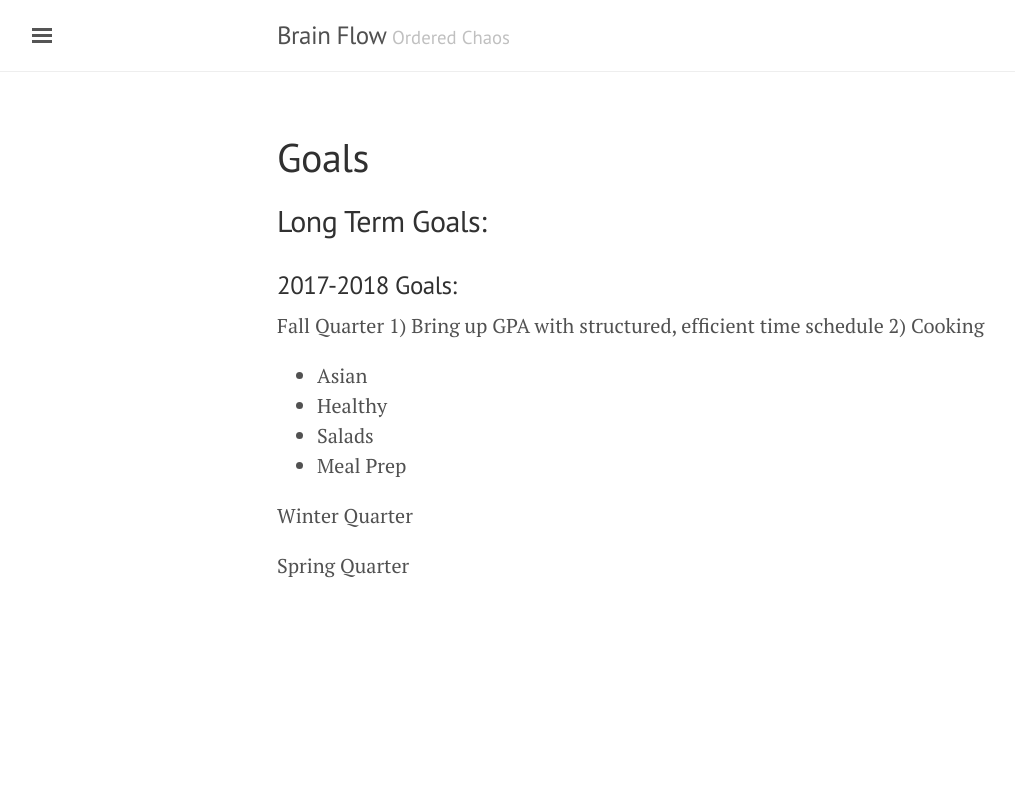
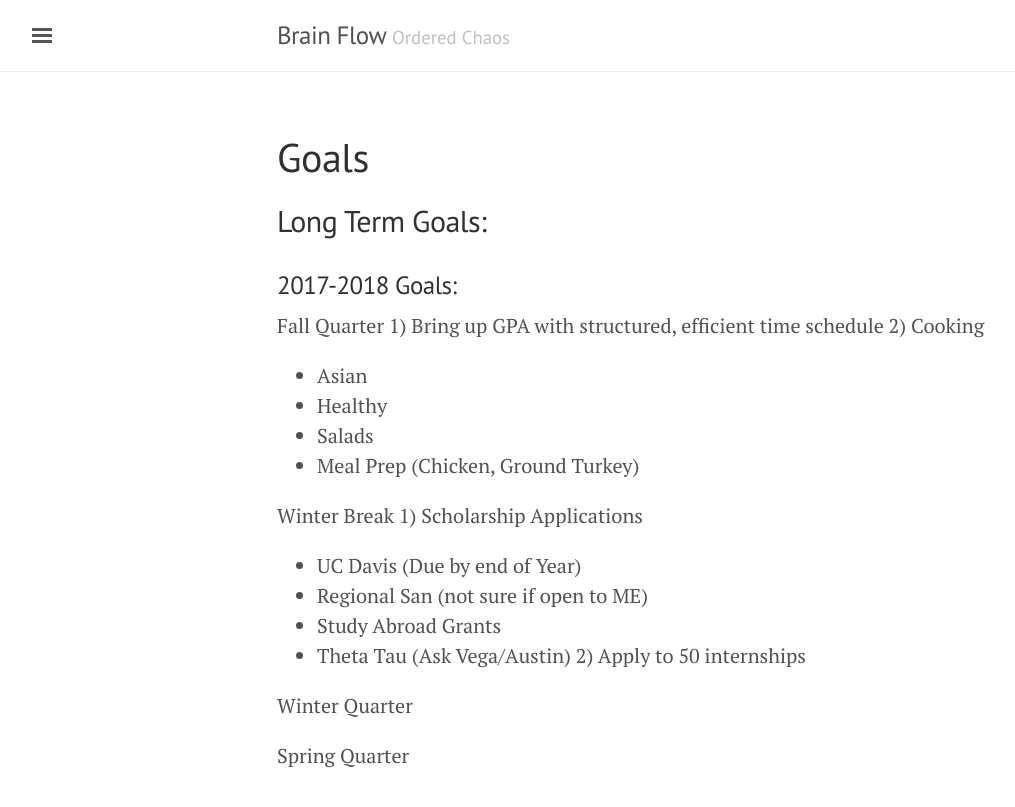
Before and after one commit to bjchia/bjchia.github.io, a Jekyll site: the page built from goals.md, in a window 1280 px wide. Shown: the top 807 px of the page, without its empty margins (3-1018 px from the left). Built offline with Jekyll 4.4.1, drawn with Linux system fonts in a browser that asks for light colours.

Commit message:
Update goals.md

```diff
--- a/goals.md
+++ b/goals.md
@@ -10,10 +10,18 @@ title: Goals
 Fall Quarter
 1) Bring up GPA with structured, efficient time schedule
 2) Cooking
-* Asian
-* Healthy
-* Salads
-* Meal Prep
+   - Asian
+   - Healthy
+   - Salads
+   - Meal Prep (Chicken, Ground Turkey)
+
+Winter Break
+1) Scholarship Applications
+  - UC Davis (Due by end of Year)
+  - Regional San (not sure if open to ME)
+  - Study Abroad Grants
+  - Theta Tau (Ask Vega/Austin)
+2) Apply to 50 internships
 
 Winter Quarter
 
```
